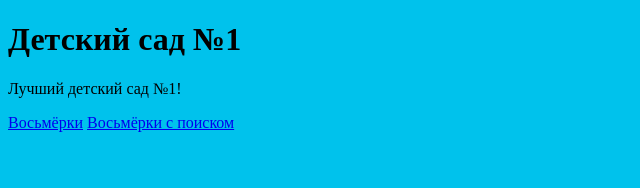
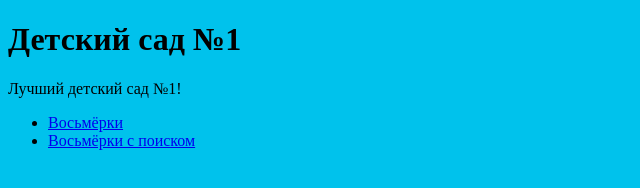
Before and after one commit to WiktoriyaGV/WiktoriyaGV.github.io, a plain HTML site: page index.html in a window 1280 px wide. Shown: the whole page, without its empty margins (0-640 px from the left). Drawn offline with Linux system fonts and the light colour scheme.

Commit message:
Добавлена игра "Восьмёрки" с поиском

```diff
--- a/index.html
+++ b/index.html
@@ -8,7 +8,9 @@
     <body>
         <h1>Детский сад №1</h1>
         <p>Лучший детский сад №1!</p>
-        <a href="https://wiktoriyagv.github.io/eight/eight.html">Восьмёрки</a>
-        <a href="https://wiktoriyagv.github.io/eight_ai/eight.html">Восьмёрки с поиском</a>
+        <ul>
+        <li><a href="https://wiktoriyagv.github.io/eight/eight.html">Восьмёрки</a></li>
+        <li><a href="https://wiktoriyagv.github.io/eight_ai/eight.html">Восьмёрки с поиском</a></li>
+        </ul>
     <body>
 <html>
```
